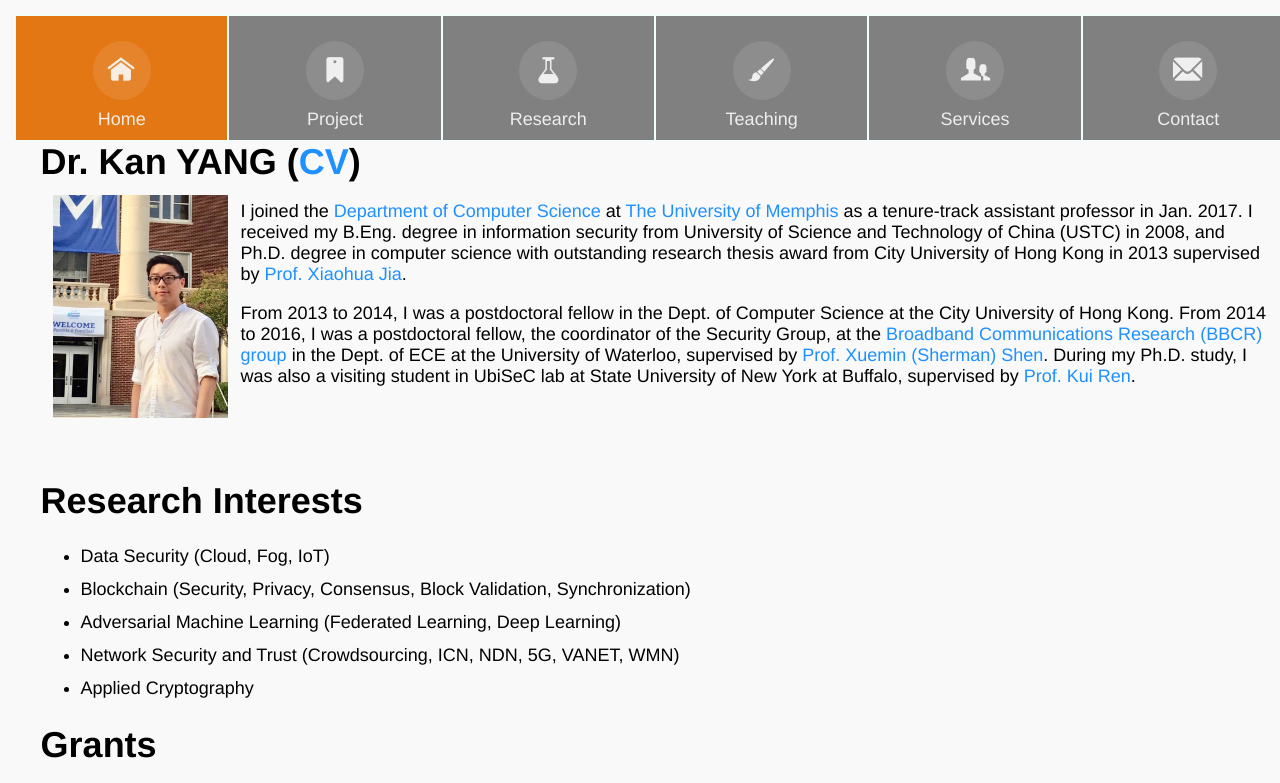
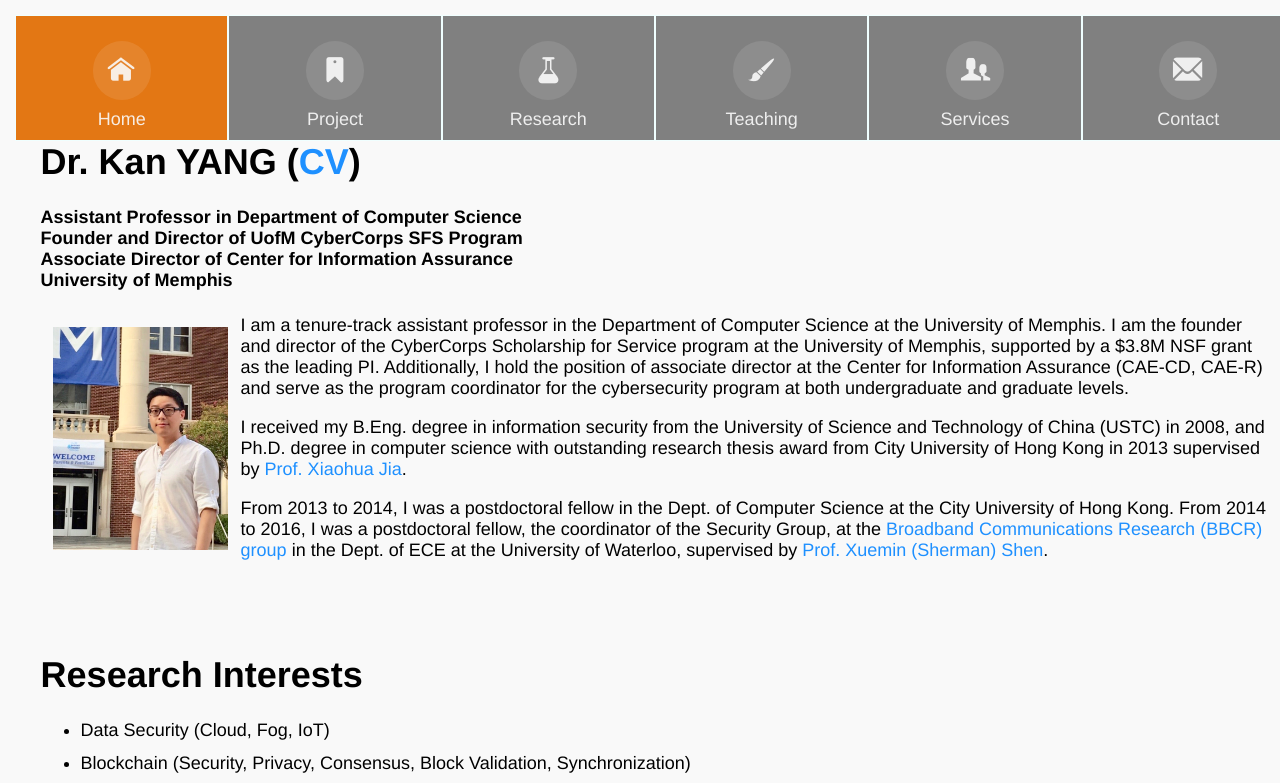
Before and after one commit to kan-yang/kan-yang.github.io, a plain HTML site: page index.html in a window 1280 px wide. Shown: the top 783 px of the page. Drawn offline with Linux system fonts and the light colour scheme.

Commit message:
Update index.html

```diff
--- a/index.html
+++ b/index.html
@@ -70,15 +70,19 @@
                 <div class="article">
                     <header>
                     <h1> Dr. Kan YANG (<a href = "./CV_KY_Nov23.pdf" target = "_blank">CV</a>)</h1>
-                    </header>
+                    <h4>Assistant Professor in Department of Computer Science<br>
+			Founder and Director of UofM CyberCorps SFS Program <br>
+			Associate Director of Center for Information Assurance <br>
+			    University of Memphis</h4>
+		    </header>
                      <img src="./kane.jpg" alt = "portrait" ></img>
                 <p>
-                    I joined the <a href="http://www.memphis.edu/cs/" target="_blank">Department of Computer Science</a> at <a href="http://www.memphis.edu/" target="_blank">The University of Memphis</a> as a tenure-track assistant professor in Jan. 2017.
-I received my B.Eng. degree in information security from University of Science and Technology of China (USTC) in 2008, and Ph.D. degree in computer science with outstanding research thesis award from City University of Hong Kong in 2013 supervised by <a href = "http://www.cs.cityu.edu.hk/~jia/" target="_blank"> Prof. Xiaohua Jia</a>.
-                    </p>
+                 I am a tenure-track assistant professor in the Department of Computer Science at the University of Memphis. I am the founder and director of the CyberCorps Scholarship for Service program at the University of Memphis, supported by a $3.8M NSF grant as the leading PI. Additionally, I hold the position of associate director at the Center for Information Assurance (CAE-CD, CAE-R) and serve as the program coordinator for the cybersecurity program at both undergraduate and graduate levels.
+
                 <p>
-                    From 2013 to 2014, I was a postdoctoral fellow in the Dept. of Computer Science at the City University of Hong Kong. From 2014 to 2016, I was a postdoctoral fellow, the coordinator of the Security Group, at the <a href = "http://bbcr.uwaterloo.ca/" target="_blank"> Broadband Communications Research (BBCR) group </a> in the           Dept. of ECE at the University of Waterloo, supervised by <a href = "http://bbcr.uwaterloo.ca/~xshen/" target="_blank">Prof. Xuemin (Sherman) Shen</a>.
-        During my Ph.D. study, I was also a visiting student in UbiSeC lab at State University of New York at Buffalo, supervised by <a href = "http://www.acsu.buffalo.edu/~kuiren/" target="_blank">Prof. Kui Ren</a>.
+                  I received my B.Eng. degree in information security from the University of Science and Technology of China (USTC) in 2008, and Ph.D. degree in computer science with outstanding research thesis award from City University of Hong Kong in 2013 supervised by <a href = "http://www.cs.cityu.edu.hk/~jia/" target="_blank"> Prof. Xiaohua Jia</a>.
+                    </p>  From 2013 to 2014, I was a postdoctoral fellow in the Dept. of Computer Science at the City University of Hong Kong. From 2014 to 2016, I was a postdoctoral fellow, the coordinator of the Security Group, at the <a href = "http://bbcr.uwaterloo.ca/" target="_blank"> Broadband Communications Research (BBCR) group </a> in the           Dept. of ECE at the University of Waterloo, supervised by <a href = "http://bbcr.uwaterloo.ca/~xshen/" target="_blank">Prof. Xuemin (Sherman) Shen</a>.
+
          </p>
             </div>
                   <div class="article">
```
